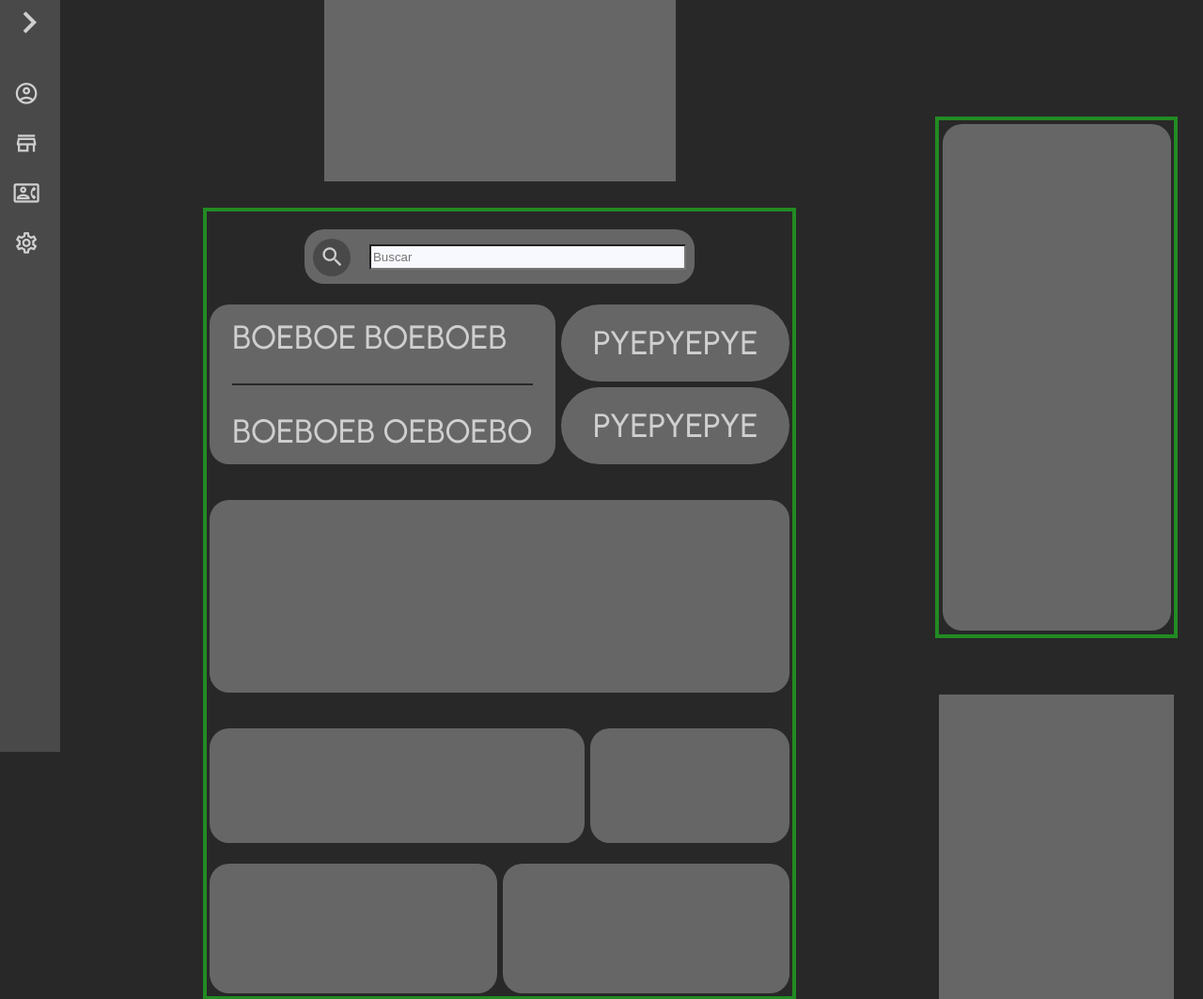
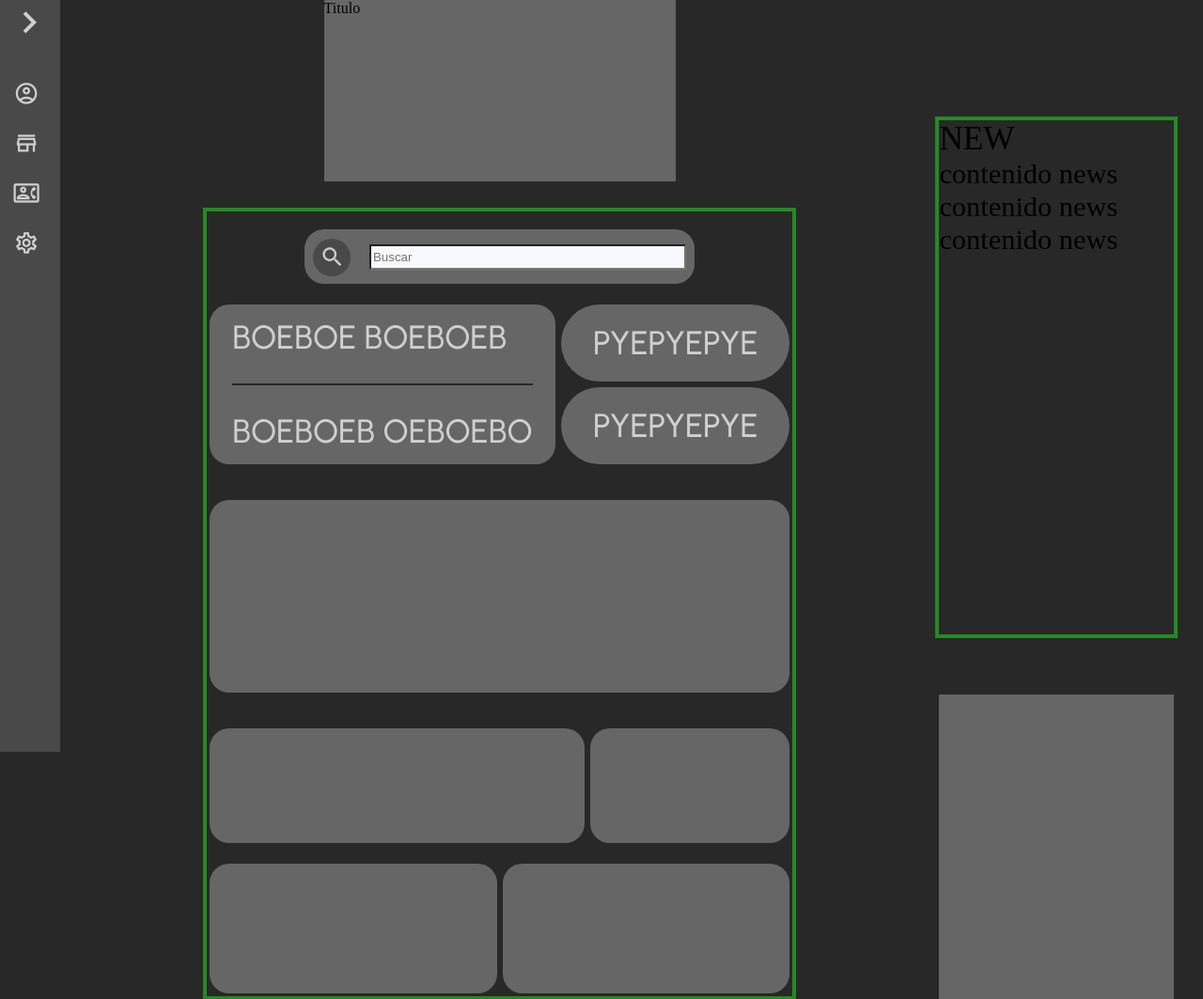
Before and after one commit to NeanEE/beta, a plain HTML site: page index.html in a window 1280 px wide. Shown: the top 1063 px of the page at 94% size. Drawn offline with Linux system fonts and the light colour scheme; a web font is replaced by a local one.

Commit message:
Update index.html

```diff
--- a/index.html
+++ b/index.html
@@ -1,7 +1,7 @@
 <!DOCTYPE html>
 <html lang="es">
-        <head>
-                <meta charset="UTF-8">
+<head>
+    <meta charset="UTF-8">
     <meta http-equiv="X-UA-Compatible" content="IE=edge">
     <meta name="viewport" content="width=device-width, initial-scale=1.0">
     <link rel="preconnect" href="https://fonts.googleapis.com">
@@ -129,7 +129,9 @@
         </section>
         <!-- BLOQUES DE MENU -->
     <div class="menu-grid-container">
-        <title class="menu-title wh--100"></title>
+        <title class="menu-title wh--100">
+                Titulo
+        </title>
         <section class="menu-container-1 wh--100 var--fontUB">
                 <div class="menu-search">
                         <div class="box__search boxs wh--100">
@@ -179,10 +181,16 @@
                 </div>
         </section>
         <!-- <section class="space2"></section> -->
-        <section class="menu-container-2 wh--100">
-                <div class="menu-new">
-                        <div class="box__new boxs wh--100"></div>
-                </div>
+        <section class="menu-container-2">
+                        <div class="menu__new__c__title">
+                                <div class="new__b__t var--fz4">NEW
+                                </div>
+                        </div>
+                        <div class="menu__new__c__content">
+                                <div class="new__b__c var--fz3">contenido news</div>
+                                <div class="new__b__c var--fz3">contenido news</div>
+                                <div class="new__b__c var--fz3">contenido news</div>
+                        </div>
         </section>
         <section class="menu-container-3 wh--100">
                 <div class="menu-events">
```
